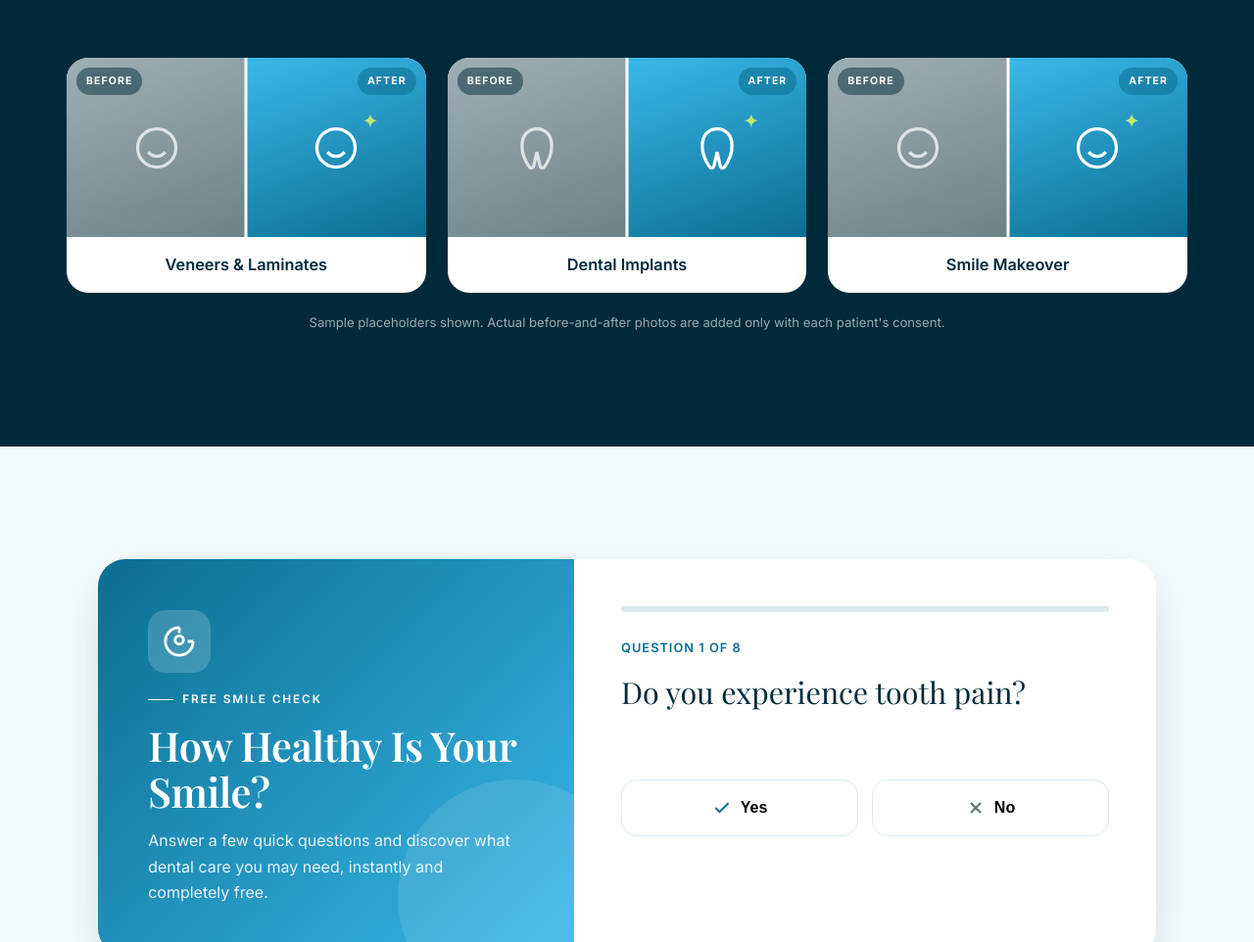
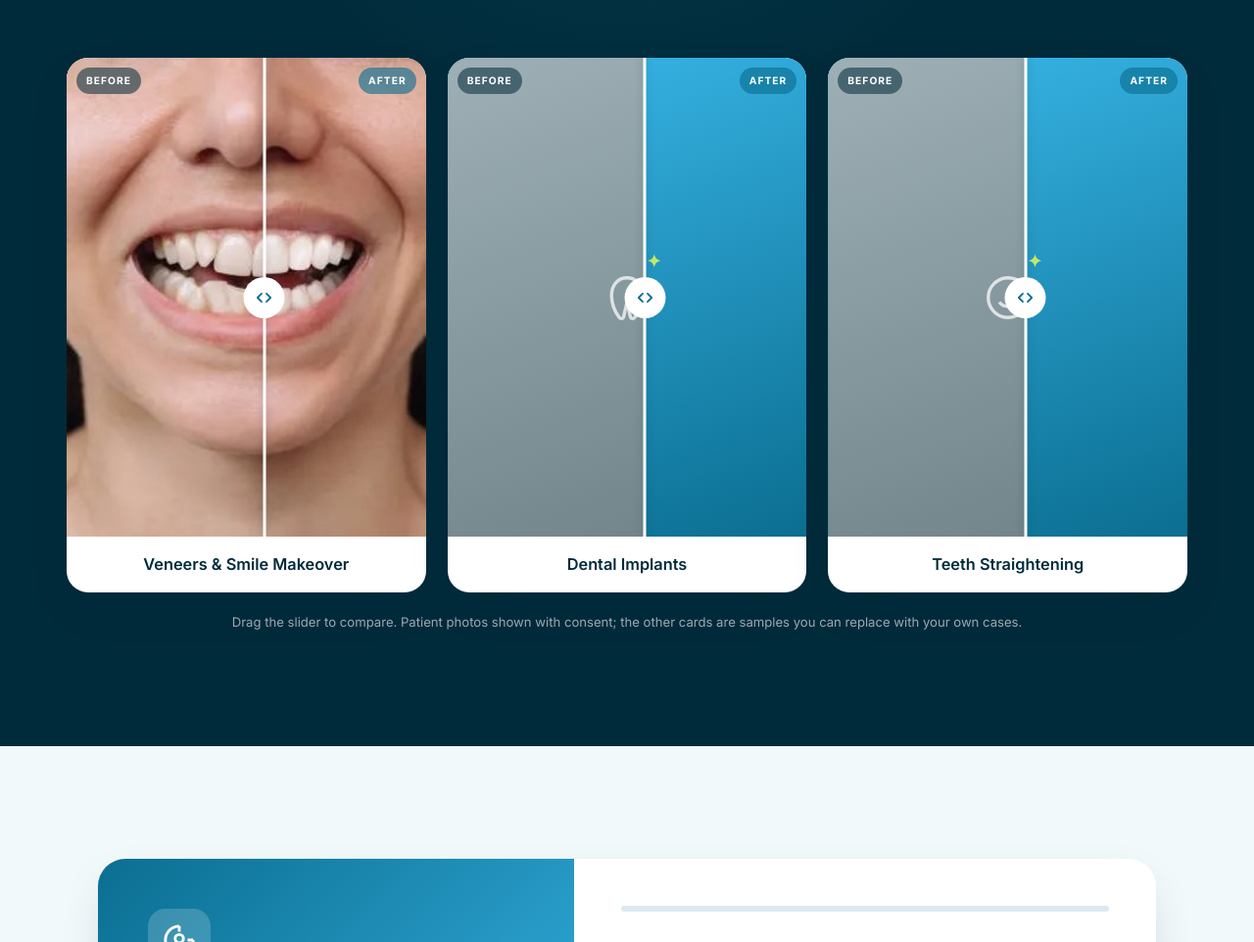
Before and after one commit to rohitpn2005/Sup, a plain HTML site: page index.html in a window 1280 px wide. Shown: the part 3885-4847 px from the top of the page at 98% size. Drawn offline with nearby package versions, Linux system fonts and the light colour scheme; a web font is replaced by a local one.

Commit message:
Add files via upload

```diff
--- a/index.html
+++ b/index.html
@@ -580,19 +580,23 @@ input[type=date],input[type=time]{cursor:url('cursor-tooth-pointer.png') 13 2, p
 .ba-grid{display:grid;grid-template-columns:repeat(3,1fr);gap:22px}
 .ba-card{background:#fff;border-radius:var(--radius);overflow:hidden;box-shadow:var(--shadow);transition:transform .4s var(--ease),box-shadow .4s var(--ease)}
 .ba-card:hover{transform:translateY(-7px)}
-.ba-imgs{display:grid;grid-template-columns:1fr 1fr;position:relative}
-.ba-imgs::after{content:"";position:absolute;top:0;bottom:0;left:50%;width:3px;background:#fff;transform:translateX(-50%);z-index:3}
-.ba-half{aspect-ratio:1/1;position:relative;display:grid;place-items:center;overflow:hidden}
-.ba-half img{position:absolute;inset:0;width:100%;height:100%;object-fit:cover}
-.ba-before{background:linear-gradient(160deg,#9eb0b6,#6d8186)}
-.ba-after{background:linear-gradient(160deg,#3AB8EA,#0B6E91)}
-.ba-ph{position:relative;display:grid;place-items:center}
-.ba-ph svg{width:52px;height:52px}
-.ba-before .ba-ph svg{color:rgba(255,255,255,.72)}
-.ba-after .ba-ph svg{color:#fff}
-.ba-spark{position:absolute;top:-10px;right:-16px;color:#C5E86C;font-size:1.1rem;line-height:1}
-.ba-tag{position:absolute;top:10px;left:10px;z-index:4;font-size:.66rem;font-weight:700;letter-spacing:.1em;text-transform:uppercase;color:#fff;background:rgba(0,43,59,.5);backdrop-filter:blur(4px);padding:5px 10px;border-radius:30px}
-.ba-tag.after{left:auto;right:10px;background:rgba(11,110,145,.55)}
+.ba-slider{position:relative;aspect-ratio:3/4;overflow:hidden;touch-action:none;cursor:ew-resize;user-select:none;-webkit-user-select:none}
+.ba-layer{position:absolute;inset:0}
+.ba-layer img{width:100%;height:100%;object-fit:cover;display:block;pointer-events:none}
+.ba-before{clip-path:inset(0 calc(100% - var(--pos,50%)) 0 0)}
+.ba-ph{position:absolute;inset:0;display:grid;place-items:center}
+.ba-ph svg{width:54px;height:54px}
+.ph-before{background:linear-gradient(160deg,#9eb0b6,#6d8186)}
+.ph-before svg{color:rgba(255,255,255,.72)}
+.ph-after{background:linear-gradient(160deg,#3AB8EA,#0B6E91)}
+.ph-after svg{color:#fff}
+.ba-spark{position:absolute;top:calc(50% - 46px);left:calc(50% + 20px);color:#C5E86C;font-size:1.1rem;line-height:1}
+.ba-tag{position:absolute;top:10px;z-index:5;font-size:.64rem;font-weight:700;letter-spacing:.1em;text-transform:uppercase;color:#fff;background:rgba(0,43,59,.55);backdrop-filter:blur(4px);padding:5px 10px;border-radius:30px;pointer-events:none}
+.ba-tag-b{left:10px}
+.ba-tag-a{right:10px;background:rgba(11,110,145,.62)}
+.ba-divider{position:absolute;top:0;bottom:0;left:var(--pos,50%);width:3px;background:#fff;transform:translateX(-50%);z-index:6;pointer-events:none;box-shadow:0 0 8px rgba(0,43,59,.25)}
+.ba-handle{position:absolute;top:50%;left:50%;transform:translate(-50%,-50%);width:42px;height:42px;border-radius:50%;background:#fff;box-shadow:var(--shadow);display:grid;place-items:center;color:var(--primary)}
+.ba-handle svg{width:20px;height:20px}
 .ba-cap{padding:15px 18px;font-family:'Inter',sans-serif;font-weight:600;font-size:1.02rem;color:var(--dark);text-align:center}
 .ba-note{margin-top:20px;text-align:center;font-size:.82rem;color:rgba(255,255,255,.6)}
 
@@ -767,30 +771,39 @@ input[type=date],input[type=time]{cursor:url('cursor-tooth-pointer.png') 13 2, p
       <p>A glimpse of the change thoughtful dental care can make for your smile.</p>
     </div>
     <div class="ba-grid reveal">
-      <!-- TO ADD A REAL CASE (with patient consent): replace each .ba-ph block with <img src="before.jpg" alt="..."> / <img src="after.jpg" alt="..."> -->
+      <!-- TO ADD MORE REAL CASES (with patient consent): copy a card and set the two <img> sources -->
       <figure class="ba-card">
-        <div class="ba-imgs">
-          <div class="ba-half ba-before"><span class="ba-tag">Before</span><div class="ba-ph"><svg viewBox="0 0 24 24" fill="none" stroke="currentColor" stroke-width="1.5"><circle cx="12" cy="12" r="9"/><path d="M8 14s1.5 2 4 2 4-2 4-2"/><line x1="9" y1="9" x2="9.01" y2="9"/><line x1="15" y1="9" x2="15.01" y2="9"/></svg></div></div>
-          <div class="ba-half ba-after"><span class="ba-tag after">After</span><div class="ba-ph"><svg viewBox="0 0 24 24" fill="none" stroke="currentColor" stroke-width="1.5"><circle cx="12" cy="12" r="9"/><path d="M8 14s1.5 2 4 2 4-2 4-2"/><line x1="9" y1="9" x2="9.01" y2="9"/><line x1="15" y1="9" x2="15.01" y2="9"/></svg><b class="ba-spark">✦</b></div></div>
+        <div class="ba-slider" style="--pos:55%">
+          <div class="ba-layer ba-after"><img src="case-after.jpg" alt="After: straight, brighter smile"></div>
+          <div class="ba-layer ba-before"><img src="case-before.jpg" alt="Before: crooked, discoloured teeth"></div>
+          <span class="ba-tag ba-tag-b">Before</span>
+          <span class="ba-tag ba-tag-a">After</span>
+          <div class="ba-divider"><span class="ba-handle"><svg viewBox="0 0 24 24" fill="none" stroke="currentColor" stroke-width="2.2" stroke-linecap="round" stroke-linejoin="round"><polyline points="9 7 4 12 9 17"/><polyline points="15 7 20 12 15 17"/></svg></span></div>
         </div>
-        <figcaption class="ba-cap">Veneers &amp; Laminates</figcaption>
+        <figcaption class="ba-cap">Veneers &amp; Smile Makeover</figcaption>
       </figure>
       <figure class="ba-card">
-        <div class="ba-imgs">
-          <div class="ba-half ba-before"><span class="ba-tag">Before</span><div class="ba-ph"><svg viewBox="0 0 24 24" fill="none" stroke="currentColor" stroke-width="1.5"><path d="M12 3C8 3 5 6 5 11c0 5 2 8 3.5 10 .6.8 1.8.6 2-.4L12 14l1.5 6.6c.2 1 1.4 1.2 2 .4C17 19 19 16 19 11c0-5-3-8-7-8z"/></svg></div></div>
-          <div class="ba-half ba-after"><span class="ba-tag after">After</span><div class="ba-ph"><svg viewBox="0 0 24 24" fill="none" stroke="currentColor" stroke-width="1.5"><path d="M12 3C8 3 5 6 5 11c0 5 2 8 3.5 10 .6.8 1.8.6 2-.4L12 14l1.5 6.6c.2 1 1.4 1.2 2 .4C17 19 19 16 19 11c0-5-3-8-7-8z"/></svg><b class="ba-spark">✦</b></div></div>
+        <div class="ba-slider" style="--pos:55%">
+          <div class="ba-layer ba-after"><div class="ba-ph ph-after"><svg viewBox="0 0 24 24" fill="none" stroke="currentColor" stroke-width="1.5"><path d="M12 3C8 3 5 6 5 11c0 5 2 8 3.5 10 .6.8 1.8.6 2-.4L12 14l1.5 6.6c.2 1 1.4 1.2 2 .4C17 19 19 16 19 11c0-5-3-8-7-8z"/></svg><b class="ba-spark">✦</b></div></div>
+          <div class="ba-layer ba-before"><div class="ba-ph ph-before"><svg viewBox="0 0 24 24" fill="none" stroke="currentColor" stroke-width="1.5"><path d="M12 3C8 3 5 6 5 11c0 5 2 8 3.5 10 .6.8 1.8.6 2-.4L12 14l1.5 6.6c.2 1 1.4 1.2 2 .4C17 19 19 16 19 11c0-5-3-8-7-8z"/></svg></div></div>
+          <span class="ba-tag ba-tag-b">Before</span>
+          <span class="ba-tag ba-tag-a">After</span>
+          <div class="ba-divider"><span class="ba-handle"><svg viewBox="0 0 24 24" fill="none" stroke="currentColor" stroke-width="2.2" stroke-linecap="round" stroke-linejoin="round"><polyline points="9 7 4 12 9 17"/><polyline points="15 7 20 12 15 17"/></svg></span></div>
         </div>
         <figcaption class="ba-cap">Dental Implants</figcaption>
       </figure>
       <figure class="ba-card">
-        <div class="ba-imgs">
-          <div class="ba-half ba-before"><span class="ba-tag">Before</span><div class="ba-ph"><svg viewBox="0 0 24 24" fill="none" stroke="currentColor" stroke-width="1.5"><circle cx="12" cy="12" r="9"/><path d="M8 14s1.5 2 4 2 4-2 4-2"/><line x1="9" y1="9" x2="9.01" y2="9"/><line x1="15" y1="9" x2="15.01" y2="9"/></svg></div></div>
-          <div class="ba-half ba-after"><span class="ba-tag after">After</span><div class="ba-ph"><svg viewBox="0 0 24 24" fill="none" stroke="currentColor" stroke-width="1.5"><circle cx="12" cy="12" r="9"/><path d="M8 14s1.5 2 4 2 4-2 4-2"/><line x1="9" y1="9" x2="9.01" y2="9"/><line x1="15" y1="9" x2="15.01" y2="9"/></svg><b class="ba-spark">✦</b></div></div>
+        <div class="ba-slider" style="--pos:55%">
+          <div class="ba-layer ba-after"><div class="ba-ph ph-after"><svg viewBox="0 0 24 24" fill="none" stroke="currentColor" stroke-width="1.5"><circle cx="12" cy="12" r="9"/><path d="M8 14s1.5 2 4 2 4-2 4-2"/><line x1="9" y1="9" x2="9.01" y2="9"/><line x1="15" y1="9" x2="15.01" y2="9"/></svg><b class="ba-spark">✦</b></div></div>
+          <div class="ba-layer ba-before"><div class="ba-ph ph-before"><svg viewBox="0 0 24 24" fill="none" stroke="currentColor" stroke-width="1.5"><circle cx="12" cy="12" r="9"/><path d="M8 14s1.5 2 4 2 4-2 4-2"/><line x1="9" y1="9" x2="9.01" y2="9"/><line x1="15" y1="9" x2="15.01" y2="9"/></svg></div></div>
+          <span class="ba-tag ba-tag-b">Before</span>
+          <span class="ba-tag ba-tag-a">After</span>
+          <div class="ba-divider"><span class="ba-handle"><svg viewBox="0 0 24 24" fill="none" stroke="currentColor" stroke-width="2.2" stroke-linecap="round" stroke-linejoin="round"><polyline points="9 7 4 12 9 17"/><polyline points="15 7 20 12 15 17"/></svg></span></div>
         </div>
-        <figcaption class="ba-cap">Smile Makeover</figcaption>
+        <figcaption class="ba-cap">Teeth Straightening</figcaption>
       </figure>
     </div>
-    <p class="ba-note">Sample placeholders shown. Actual before-and-after photos are added only with each patient's consent.</p>
+    <p class="ba-note">Drag the slider to compare. Patient photos shown with consent; the other cards are samples you can replace with your own cases.</p>
   </div>
 </section>
 
@@ -1130,6 +1143,22 @@ document.querySelectorAll('.faq-q').forEach(q=>{
   });
 });
 
+/* BEFORE / AFTER SLIDERS */
+document.querySelectorAll('.ba-slider').forEach(function(sl){
+  let drag=false;
+  function setPos(clientX){
+    const r=sl.getBoundingClientRect();
+    let p=((clientX-r.left)/r.width)*100;
+    p=Math.max(0,Math.min(100,p));
+    sl.style.setProperty('--pos',p+'%');
+  }
+  sl.addEventListener('pointerdown',function(e){drag=true;try{sl.setPointerCapture(e.pointerId);}catch(_){}{ }setPos(e.clientX);});
+  sl.addEventListener('pointermove',function(e){if(drag)setPos(e.clientX);});
+  sl.addEventListener('pointerup',function(){drag=false;});
+  sl.addEventListener('pointercancel',function(){drag=false;});
+  sl.addEventListener('pointerleave',function(){drag=false;});
+});
+
 /* TESTIMONIAL CAROUSEL */
 const track=document.getElementById('testiTrack'),dots=document.getElementById('testiDots');
 const stars='<svg viewBox="0 0 24 24" fill="currentColor"><path d="M12 2l2.9 6.3L22 9.2l-5 4.7 1.3 6.9L12 17.5 5.7 20.8 7 13.9 2 9.2l7.1-.9z"/></svg>'.repeat(5);
```
Also changed, not shown: case-after.jpg (added), case-before.jpg (added).
